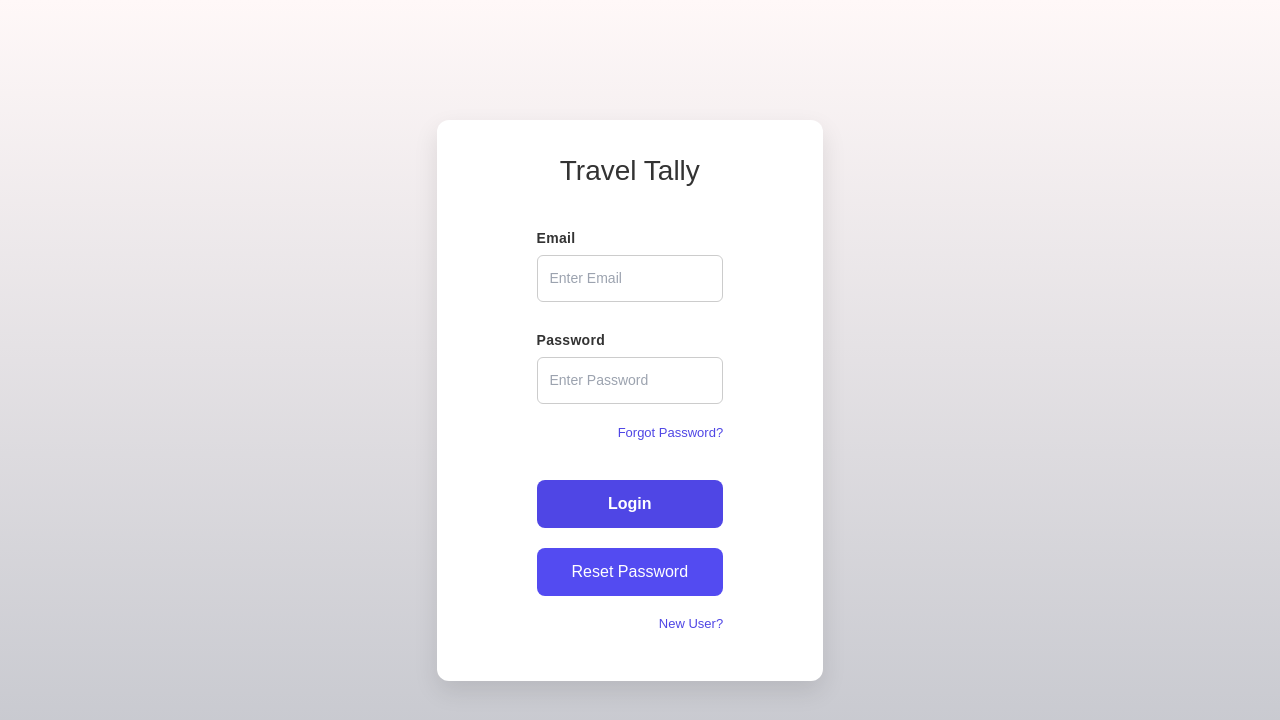
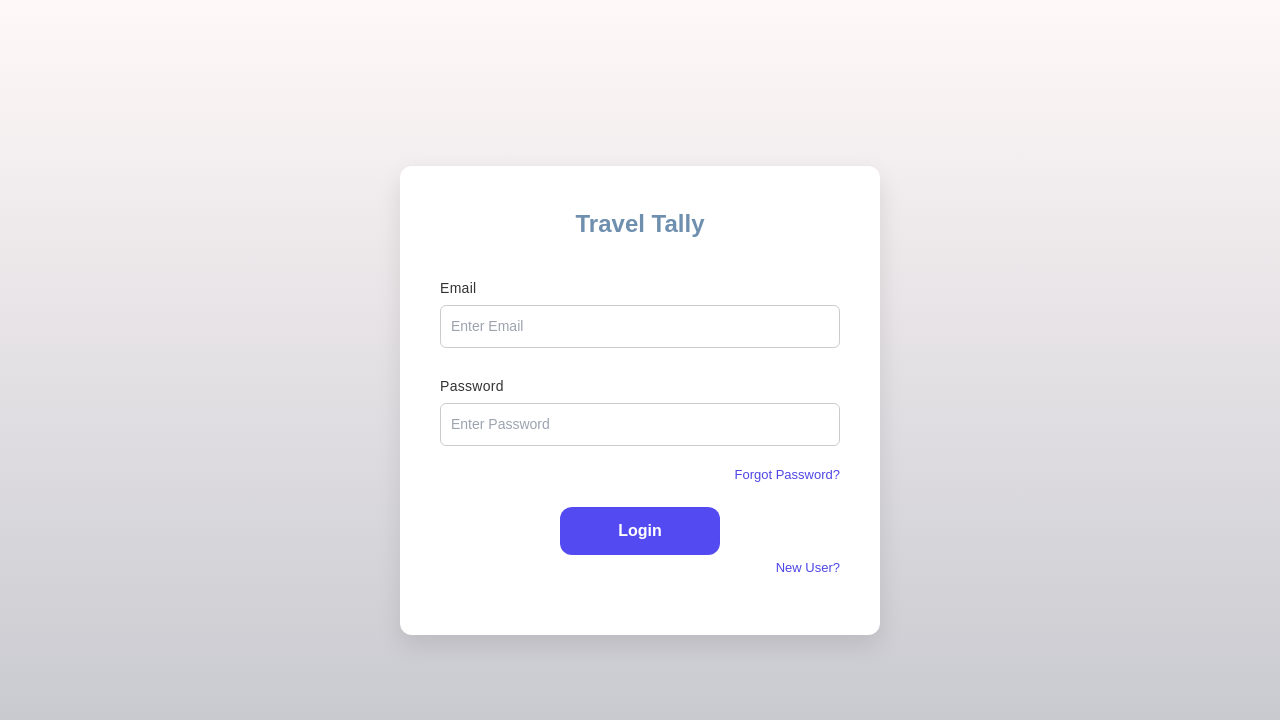
Before and after one commit to anupam21121999/travel_tally, a React (Create React App) app: page /login in a window 1280 px wide. Shown: the top 720 px of the page. Built offline with nearby package versions, Linux system fonts and the light colour scheme.

Commit message:
fixed login page

```diff
--- a/src/components/corporation_info/corporationInfo.css
+++ b/src/components/corporation_info/corporationInfo.css
@@ -24,7 +24,7 @@ body {
   /* Card: decreased padding = smaller height */
   .card {
     background-color: #ffffff;
-    padding: 30px 100px; /* reduced from 30px or 40px */
+    /* padding: 80px 100px; reduced from 30px or 40px */
     border-radius: 12px;
     box-shadow: 0 10px 25px rgba(0, 0, 0, 0.1);
     display: flex;
--- a/src/components/login_page/Login.jsx
+++ b/src/components/login_page/Login.jsx
@@ -53,7 +53,7 @@ const Login = () => {
           navigate("/");
         }, 1000);
       } else {
-        toast.error("Login Failed");
+        toast.error(data.message);
       }
     } catch (error) {
       toast.error("Login Error:", error);
@@ -68,7 +68,8 @@ const Login = () => {
       const next = inputRefs[index + 1];
       if (next && next.current) {
         next.current.focus();
-      } else {
+      }
+      if (index ===1) {
         // If it's the last input, submit the form
         document.querySelector("form").requestSubmit();
       }
@@ -81,8 +82,8 @@ const Login = () => {
       <div className="login">
         <div className="container">
           <form onSubmit={handleSubmit}>
-            <div className="card">
-              <h1>Travel Tally</h1>
+            <div className="login-card p-10">
+              <h1 className="text-blue-500">Travel Tally</h1>
               <label>
                 <b>Email</b>
               </label>
@@ -136,11 +137,8 @@ const Login = () => {
                   Login
                 </button>
               )}
-              <button type="button" className="reset-button">
-                Reset Password
-              </button>
-              <div className="links" style={{ marginTop: "15px" }}>
-                <a href=" ">New User?</a>
+              <div className="links">
+                <a href="/signup">New User?</a>
               </div>
             </div>
           </form>
--- a/src/components/login_page/login.css
+++ b/src/components/login_page/login.css
@@ -10,32 +10,36 @@ body {
 
   form {
     width: 100%;
-    max-width: 500px;
+    max-width: 800px;
   }
 
-  .card {
+  .login-card {
     background-color: #ffffff;
-    padding: 100px;
+    width: 480px;
+    /* padding: 200px; */
     border-radius: 12px;
     box-shadow: 0 10px 25px rgba(0, 0, 0, 0.1);
     display: flex;
     flex-direction: column;
   }
 
-  .card h1 {
+  .login-card h1 {
     text-align: center;
     margin-bottom: 24px;
+    font-weight: bold;
+    font-size: x-large;
     color: #6F8FAF;
   }
 
-  .card label {
+  .login-card label {
     margin: 10px 0 5px;
     font-weight: 600;
     color: #555;
   }
 
-  .card input {
-    padding: 12px;
+  .login-card input {
+    width: 400px;
+    padding: 10px;
     margin-bottom: 16px;
     border: 1px solid #ccc;
     border-radius: 6px;
@@ -44,7 +48,7 @@ body {
     transition: border-color 0.3s;
   }
 
-  .card input:focus {
+  .login-card input:focus {
     border-color: #4f46e5;
   }
 
@@ -56,12 +60,14 @@ body {
   .links a {
     font-size: 13px;
     color: #4f46e5;
+    margin-top: 10px;
     text-decoration: none;
     transition: color 0.3s;
   }
 
   .links a:hover {
     color: #3730a3;
+    text-decoration: underline;
   }
 
   b {
@@ -71,15 +77,17 @@ body {
     letter-spacing: 0.3px;
   }
 
-  .login-button, .reset-button {
-    margin-top: 20px;
+  .login-button{
+    margin-top: 5px;
+    align-self: center;
     background-color: #534bf1;
     color: white;
     border: none;
+    width: 40%;
     padding: 12px;
     font-size: 16px;
-    font-weight: 500;
-    border-radius: 8px;
+    font-weight: bold;
+    border-radius: 12px;
     cursor: pointer;
     transition: background-color 0.3s ease;
   }
@@ -106,8 +114,4 @@ body {
       font-size: 14px;
       padding: 10px;
     }
-
-    .links a {
-      font-size: 12px;
-    }
   }
--- a/src/components/signup_page/Signup.jsx
+++ b/src/components/signup_page/Signup.jsx
@@ -123,7 +123,7 @@ const Signup = () => {
   return (
     <>
       <Toaster position="top-center" reverseOrder={false} />
-      <div className="login">
+      <div className="logon">
         <div className="container">
           <form onSubmit={handleSubmit}>
             <div className="card">
@@ -221,7 +221,7 @@ const Signup = () => {
                   <ClipLoader color="#36d7b7" size={60} />
                 </div>
               ) : (
-                <button className="login-button" onKeyDown={handleKeyDown}>
+                <button className="logon-button" onKeyDown={handleKeyDown}>
                   Signup
                 </button>
               )}
--- a/src/components/signup_page/signup.css
+++ b/src/components/signup_page/signup.css
@@ -65,7 +65,7 @@ body {
   }
 
   /* Signup Button */
-  .login-button {
+  .logon-button {
     background-color: #4f46e5;
     color: white;
     border: none;
@@ -78,7 +78,7 @@ body {
     width: 100%;
   }
 
-  .login-button:hover {
+  .logon-button:hover {
     background-color: #4338ca;
   }
 
@@ -155,7 +155,7 @@ body {
       padding: 10px;
     }
 
-    .login-button {
+    .logon-button {
       font-size: 14px;
       padding: 10px;
     }
```
